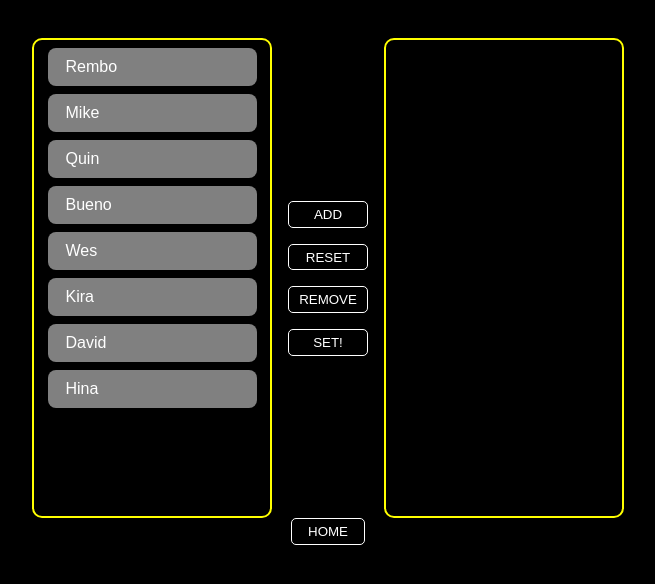
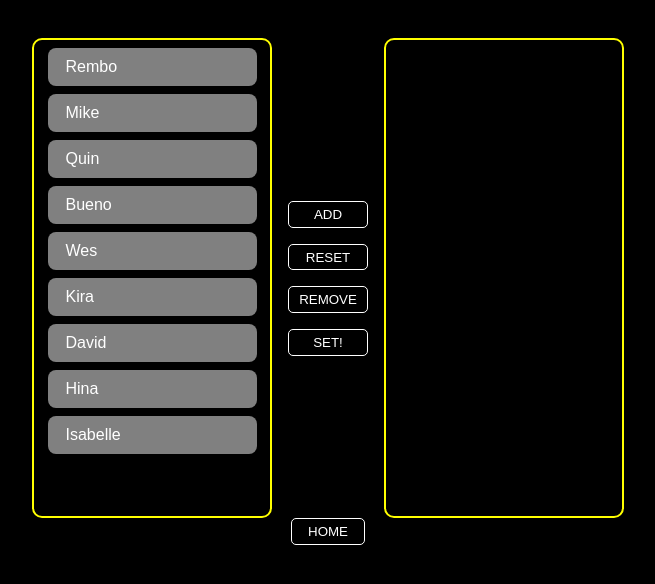
Before and after one commit to michaelslaton/belt-tracker-client, a React (Vite) app: page /drift in a window 1280 px wide. Shown: the top 584 px of the page, without its empty margins (312-967 px from the left). Built offline with nearby package versions, Linux system fonts and the light colour scheme; the HTML template or start-up script is replaced by a standard one.

Commit message:
added isabelle to the list

```diff
--- a/src/data/contenders.ts
+++ b/src/data/contenders.ts
@@ -40,6 +40,11 @@ const contendersData: Contender[] = [
     id: 8,
     name: 'Hina',
     color: '#FFD1DC',
+  },
+  {
+    id: 9,
+    name: 'Isabelle',
+    color: '#ff7b00ff',
   }
 ];
 
```
